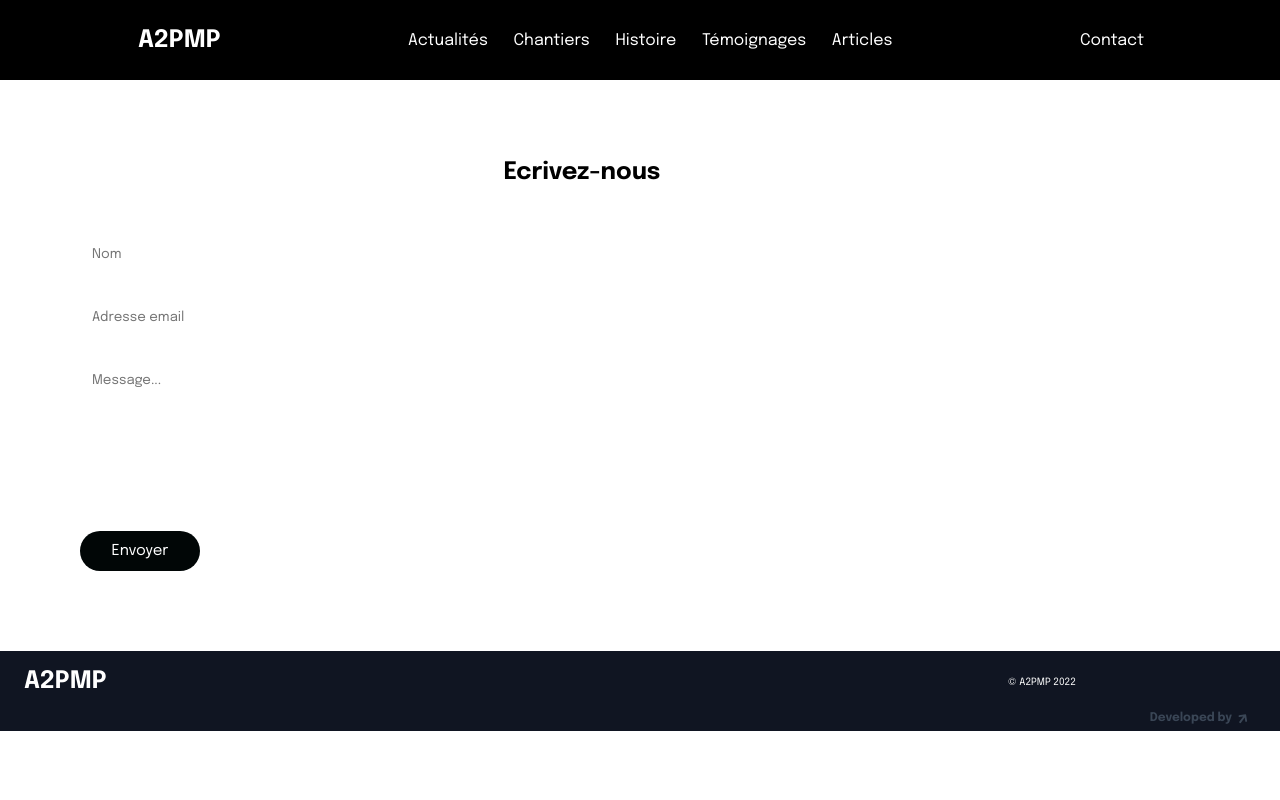
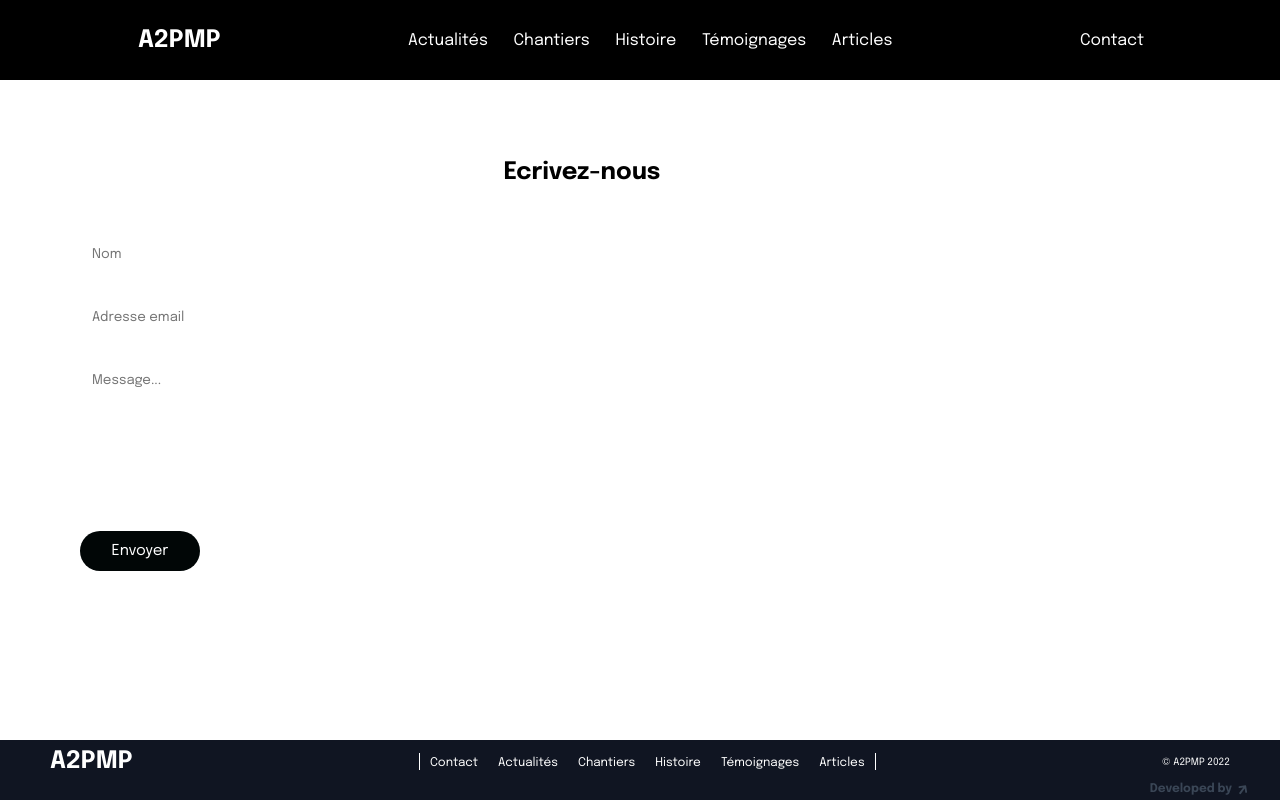
Before and after one commit to adgranmous/A2PMP, a React (Create React App) app: page /contact in a window 1280 px wide. Built offline with nearby package versions, Linux system fonts and the light colour scheme.

Commit message:
footer bug fixed

```diff
--- a/src/components/Footer/Footer.js
+++ b/src/components/Footer/Footer.js
@@ -29,14 +29,14 @@ const Footer = () => {
           </SocialLogo>
           <FooterLinksContainer>
             <FooterLinksWrapper>
-              {/* <FooterLinkItems>
+              <FooterLinkItems>
                 <FooterLink to="/contact">Contact</FooterLink>
                 <FooterLink to="/actu">Actualités</FooterLink>
                 <FooterLink to="/chantiers">Chantiers</FooterLink>
                 <FooterLink to="/histoire">Histoire</FooterLink>
                 <FooterLink to="/temoignages">Témoignages</FooterLink>
                 <FooterLink to="/articles">Articles</FooterLink>
-              </FooterLinkItems> */}
+              </FooterLinkItems>
             </FooterLinksWrapper>
           </FooterLinksContainer>
 
--- a/src/components/Footer/FooterElements.js
+++ b/src/components/Footer/FooterElements.js
@@ -6,7 +6,9 @@ export const FooterContainer = styled.footer`
   left: 0;
   bottom: 0vh;
   right: 0;
-  height: 80px;
+  height: 60px;
+  padding: 0;
+  margin: 0;
 
   @media screen and (max-width: 768px) {
     height: auto;
@@ -14,11 +16,10 @@ export const FooterContainer = styled.footer`
 `;
 
 export const FooterWrap = styled.div`
-  padding: 18px 24px;
+  padding: 9px 50px;
   display: flex;
   justify-content: space-between;
   align-items: center;
-  max-width: 1100px;
 `;
 
 export const FooterLinksContainer = styled.div`
@@ -46,13 +47,16 @@ export const FooterLinkItems = styled.div`
 export const FooterLink = styled(Link)`
   color: #fff;
   text-decoration: none;
-  margin-bottom: 0.5rem;
-  margin: 10px;
-  font-size: small;
+  padding: 0px 10px;
+  font-size: 12px;
 
   &:hover {
     color: #01bf71;
     transition: 0.3s ease-out;
+  }
+
+  @media screen and (max-width: 768px) {
+    padding-top: 10px;
   }
 `;
 
@@ -73,7 +77,11 @@ export const DevBy = styled.div`
   display: flex;
   justify-content: flex-end;
   color: #3a4656;
-  padding-right: 30px;
+  padding: 0 30px;
+
+  @media screen and (max-width: 768px) {
+    padding-bottom: 2px;
+  }
 `;
 export const DevP = styled.p`
   padding-right: 6px;
--- a/src/components/Histoire/HistoireElements.js
+++ b/src/components/Histoire/HistoireElements.js
@@ -2,5 +2,5 @@ import styled from "styled-components";
 
 export const HistoireContainer = styled.div`
   background-color: #010606;
-  padding-bottom: 98px;
+  min-height: calc(100%-140px);
 `;
--- a/src/components/Mailer/MailerElements.js
+++ b/src/components/Mailer/MailerElements.js
@@ -1,6 +1,8 @@
 import styled from "styled-components";
 
-export const MailerContainer = styled.div``;
+export const MailerContainer = styled.div`
+  min-height: calc(100vh - 140px);
+`;
 export const MailerWrapper = styled.div`
   width: 80%;
   margin: 80px;
--- a/src/components/RedirectionComponent/RedirectionComponentElements.js
+++ b/src/components/RedirectionComponent/RedirectionComponentElements.js
@@ -5,7 +5,8 @@ export const RedirectContainer = styled.div`
   display: flex;
   justify-content: center;
   background-color: #010101;
-  padding-bottom: 19vh;
+  min-height: calc(100vh-140px);
+  ${"" /* min-height: 100vh; */}
 `;
 export const RedirectWrapper = styled.div`
   display: flex;
```
